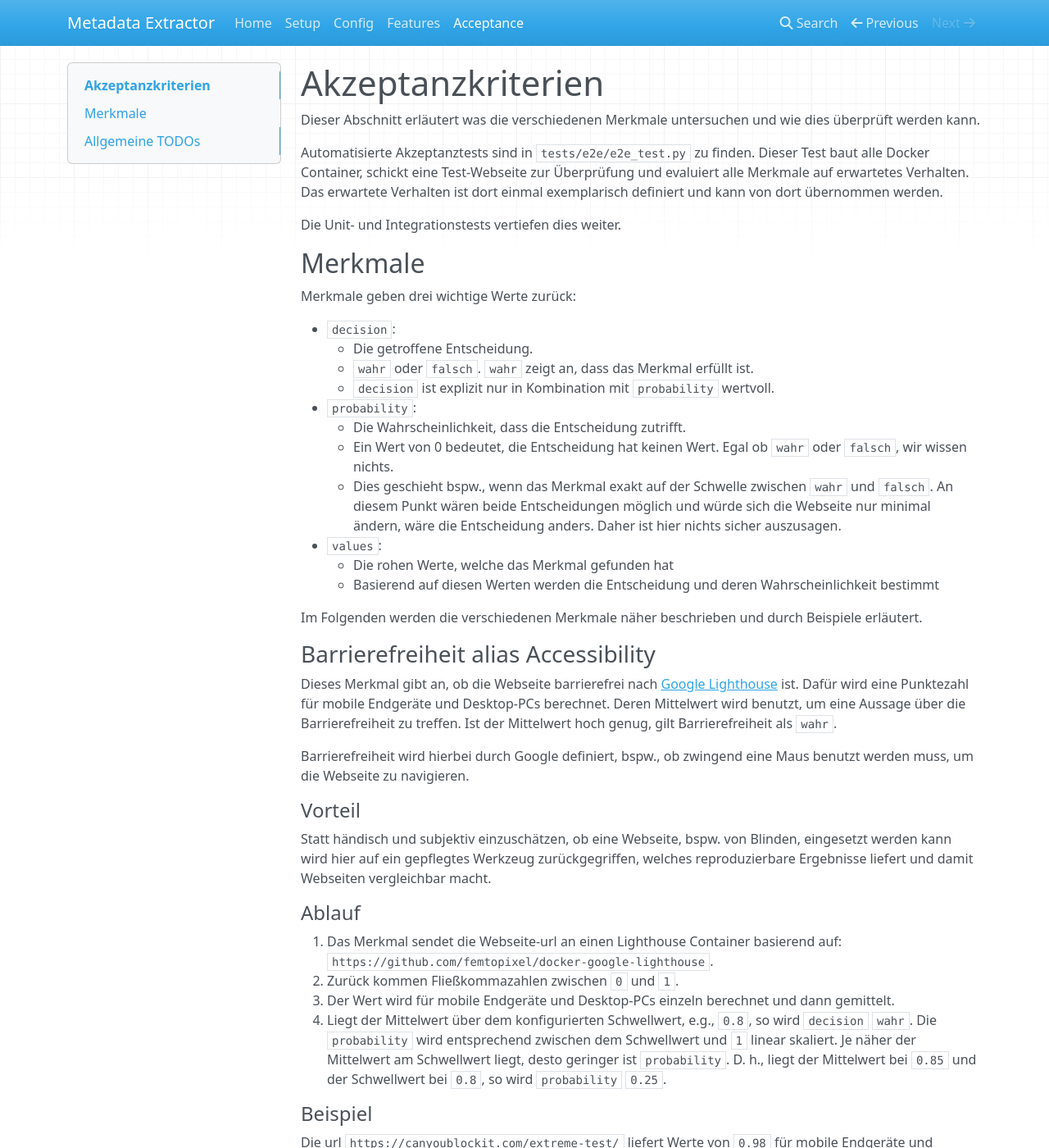
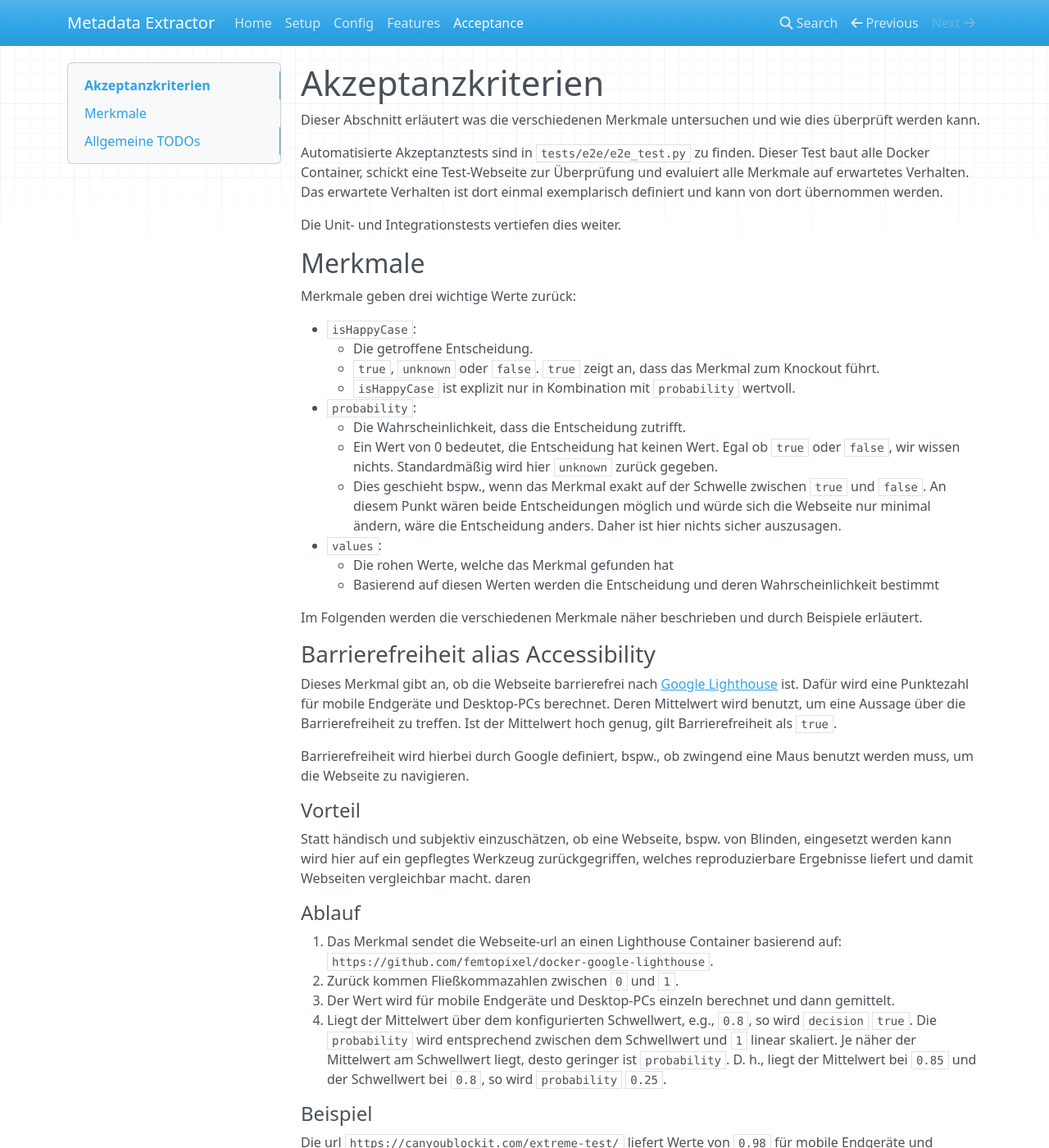
Before and after one commit to openeduhub/metalookup, an MkDocs documentation site: the page built from docs/acceptance.md, in a window 1280 px wide and 1400 px high. Shown: the whole window at 82% size. Built offline with MkDocs 1.6.1, drawn with Linux system fonts in a browser that asks for light colours; nearby versions of some CDN libraries; some of the changed text lies outside the part shown.

Commit message:
update_documentation: Update documentation

```diff
--- a/docs/acceptance.md
+++ b/docs/acceptance.md
@@ -13,14 +13,14 @@ Die Unit- und Integrationstests vertiefen dies weiter.
 
 Merkmale geben drei wichtige Werte zurück:
 
-- `decision`:
+- `isHappyCase`:
     - Die getroffene Entscheidung.
-    - `wahr` oder `falsch`. `wahr` zeigt an, dass das Merkmal erfüllt ist.
-    - `decision` ist explizit nur in Kombination mit `probability` wertvoll.
+    - `true`, `unknown` oder `false`. `true` zeigt an, dass das Merkmal zum Knockout führt.
+    - `isHappyCase` ist explizit nur in Kombination mit `probability` wertvoll.
 - `probability`:
     - Die Wahrscheinlichkeit, dass die Entscheidung zutrifft.
-    - Ein Wert von 0 bedeutet, die Entscheidung hat keinen Wert. Egal ob `wahr` oder `falsch`, wir wissen nichts.
-    - Dies geschieht bspw., wenn das Merkmal exakt auf der Schwelle zwischen `wahr` und `falsch`.
+    - Ein Wert von 0 bedeutet, die Entscheidung hat keinen Wert. Egal ob `true` oder `false`, wir wissen nichts. Standardmäßig wird hier `unknown` zurück gegeben.
+    - Dies geschieht bspw., wenn das Merkmal exakt auf der Schwelle zwischen `true` und `false`.
       An diesem Punkt wären beide Entscheidungen möglich und würde sich die Webseite nur minimal ändern, wäre die Entscheidung anders.
       Daher ist hier nichts sicher auszusagen.
 - `values`:
@@ -34,7 +34,7 @@ Im Folgenden werden die verschiedenen Merkmale näher beschrieben und durch Beis
 Dieses Merkmal gibt an, ob die Webseite barrierefrei nach [Google Lighthouse](https://developers.google.com/web/tools/lighthouse/) ist.
 Dafür wird eine Punktezahl für mobile Endgeräte und Desktop-PCs berechnet.
 Deren Mittelwert wird benutzt, um eine Aussage über die Barrierefreiheit zu treffen.
-Ist der Mittelwert hoch genug, gilt Barrierefreiheit als `wahr`.
+Ist der Mittelwert hoch genug, gilt Barrierefreiheit als `true`.
 
 Barrierefreiheit wird hierbei durch Google definiert, bspw., ob zwingend eine Maus benutzt werden muss, um die Webseite zu navigieren.
 
@@ -42,14 +42,14 @@ Barrierefreiheit wird hierbei durch Google definiert, bspw., ob zwingend eine Ma
 
 Statt händisch und subjektiv einzuschätzen, ob eine Webseite, bspw. von Blinden, eingesetzt werden kann wird hier auf ein
 gepflegtes Werkzeug zurückgegriffen, welches reproduzierbare Ergebnisse liefert und damit Webseiten vergleichbar macht.
-
+daren
 #### Ablauf
 
 1. Das Merkmal sendet die Webseite-url an einen Lighthouse Container basierend auf:
    `https://github.com/femtopixel/docker-google-lighthouse`.
 2. Zurück kommen Fließkommazahlen zwischen `0` und `1`.
 3. Der Wert wird für mobile Endgeräte und Desktop-PCs einzeln berechnet und dann gemittelt.
-4. Liegt der Mittelwert über dem konfigurierten Schwellwert, e.g., `0.8`, so wird `decision` `wahr`.
+4. Liegt der Mittelwert über dem konfigurierten Schwellwert, e.g., `0.8`, so wird `decision` `true`.
 Die `probability` wird entsprechend zwischen dem Schwellwert und `1` linear skaliert.
 Je näher der Mittelwert am Schwellwert liegt, desto geringer ist `probability`.
 D. h., liegt der Mittelwert bei `0.85` und der Schwellwert bei `0.8`, so wird `probability` `0.25`.
@@ -111,7 +111,7 @@ Cookie 2:
 
 Dieses Merkmal untersucht die herunterladbaren Dateien einer Webseite darauf, ob diese als Volltext gelesen werden können.
 Unterstützte Dateiformate sind derzeit `.docx` und `.pdf`.
-Wenn mehr als die Hälfte aller Dateien extrahiert werden können, so gilt dieses Merkmal als `wahr`.
+Wenn mehr als die Hälfte aller Dateien extrahiert werden können, so gilt dieses Merkmal als `true`.
 
 #### Vorteil
 
@@ -127,12 +127,12 @@ angeboten werden.
 4. Lässt sich aus einer solchen Datei ohne Fehler ein Text extrahieren, so wird die Datei als lesbar eingestuft und zu
    `values` hinzugefügt.
 5. Die `probability` ergibt sich als Anteil solcher extrahierbarer Dateien im Vergleich zu allen vorhandenen Dateien.
-4. Ist die `probability` über dem Schwellwert, so wird `decision` auf `wahr` gesetzt.
+4. Ist die `probability` über dem Schwellwert, so wird `decision` auf `true` gesetzt.
 
 #### Beispiel
 
 1. Die url `https://digitallearninglab.de/unterrichtsbausteine/anlauttraining` enthält Pdf und Docx Dateien.
-2. Alle Dateien sind extrahierbar, sodass das Merkmal hier die `decision` `wahr` zurückgegeben wird.
+2. Alle Dateien sind extrahierbar, sodass das Merkmal hier die `decision` `true` zurückgegeben wird.
 3. Da dies programmatisch passiert, kann lediglich durch den Nutzer überprüft werden, dass die Dateien nicht
    passwortgeschützt sind und der Text in den PDFs selektiert und kopiert werden kann.
 
```
Also changed, not shown: other parts of docs/acceptance.md (+6 -3 lines), docs/config.md (+1 -25 lines), docs/index.md (+2 -2 lines).
